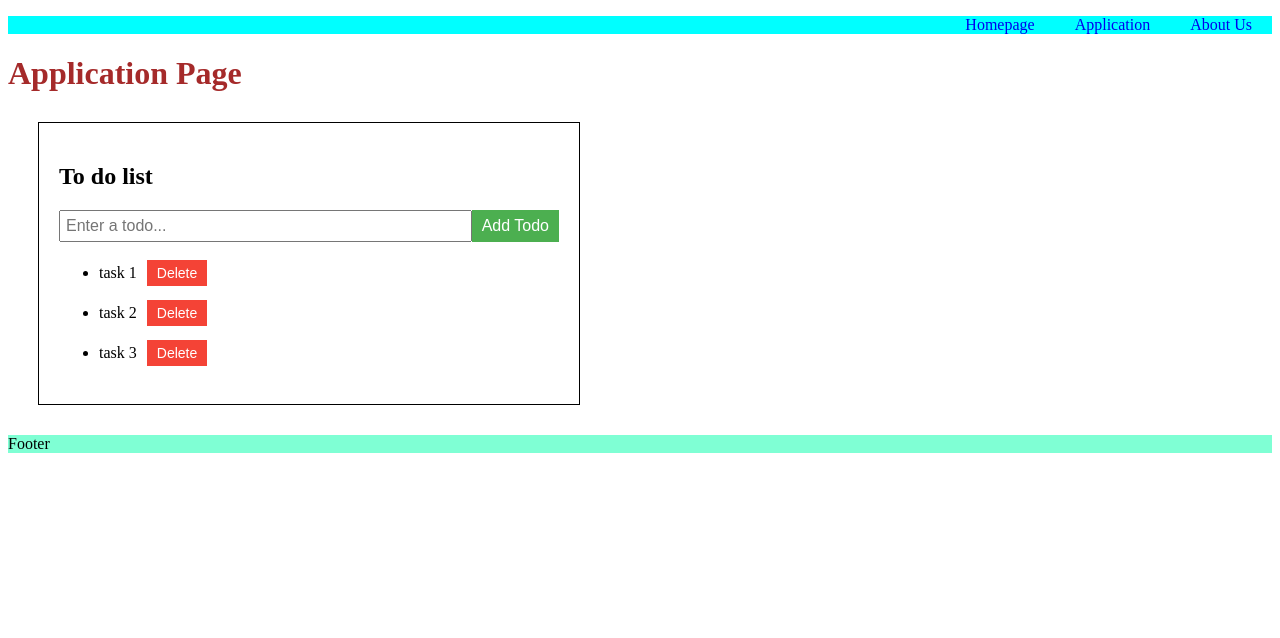
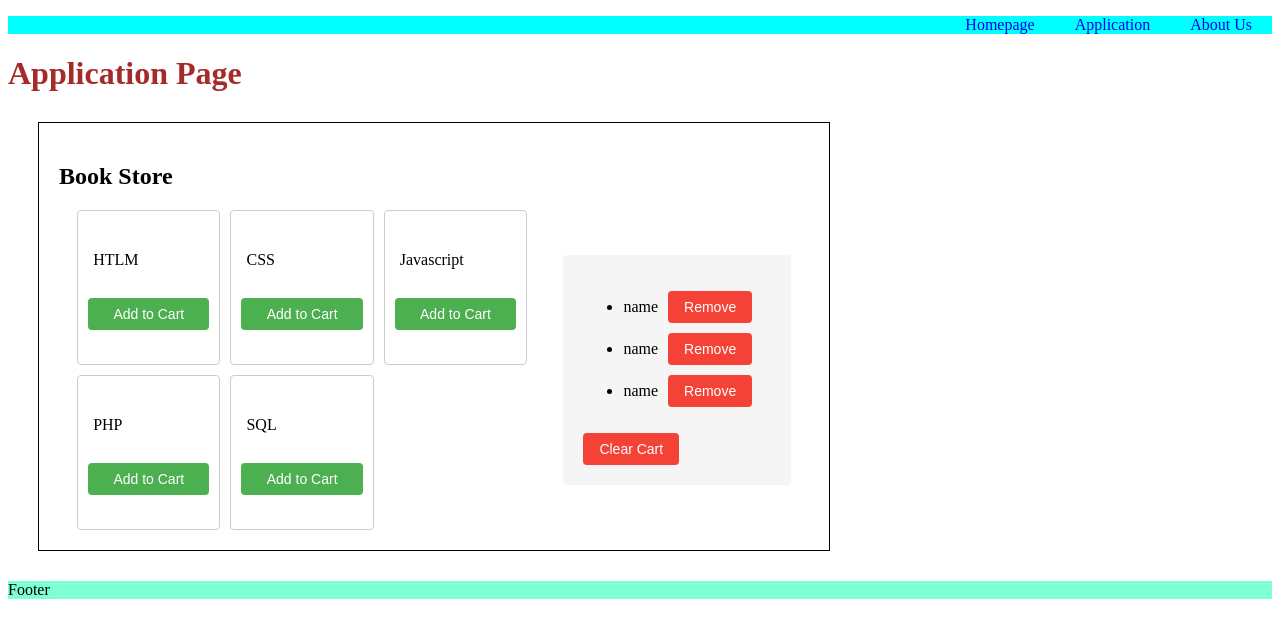
Before and after one commit to IzumiKeiki/React-create-homework, a React (Create React App) app: page /application in a window 1280 px wide. Shown: the top 638 px of the page. Built offline with nearby package versions, Linux system fonts and the light colour scheme.

Commit message:
create addtocart

```diff
--- a/src/App.css
+++ b/src/App.css
@@ -132,3 +132,71 @@ h1 {
   border: none;
   cursor: pointer;
 }
+
+.addtocart {
+  width: 750px;
+  border: 1px solid black;
+  padding: 20px;
+  margin: 30px;
+}
+
+.addtocart-btn {
+  color: #fff;
+  border: none;
+  padding: 8px 16px;
+  font-size: 14px;
+  border-radius: 4px;
+  cursor: pointer;
+}
+
+.container {
+  display: flex;
+  justify-content: space-around;
+  align-items: center;
+}
+
+.product-list {
+  flex-basis: 60%;
+  display: grid;
+  grid-template-columns: repeat(3, 1fr);
+  gap: 10px;
+  height: 320px;
+}
+
+.product-item {
+  padding: 10px;
+  border: 1px solid #ccc;
+  border-radius: 4px;
+  display: flex;
+  flex-direction: column;
+  justify-content: space-evenly;
+}
+
+.product-item p {
+  margin: 5px;
+}
+
+.addtocart-btn.add {
+  background-color: #4caf50;
+}
+
+.cart {
+  flex-basis: 25%;
+  background-color: #f5f5f5;
+  padding: 20px;
+  border-radius: 4px;
+}
+
+.cart li {
+  margin-bottom: 10px;
+}
+
+.addtocart-btn.remove {
+  background-color: #f44336;
+  margin-left: 10px;
+}
+
+.addtocart-btn.clear {
+  background-color: #f44336;
+  margin-top: 10px;
+}
--- /dev/null
+++ b/src/components/Addtocart.js
@@ -0,0 +1,16 @@
+import Cart from "./Addtocart/Cart";
+import ProductList from "./Addtocart/ProductList";
+
+function Addtocart() {
+  return (
+    <div className="addtocart">
+      <h2>Book Store</h2>
+      <div className="container">
+        <ProductList />
+        <Cart />
+      </div>
+    </div>
+  );
+}
+
+export default Addtocart;
--- /dev/null
+++ b/src/components/Addtocart/Cart.js
@@ -0,0 +1,23 @@
+function Cart() {
+  return (
+    <div className="cart">
+      <ul>
+        <li>
+          name
+          <button className="addtocart-btn remove">Remove</button>
+        </li>
+        <li>
+          name
+          <button className="addtocart-btn remove">Remove</button>
+        </li>
+        <li>
+          name
+          <button className="addtocart-btn remove">Remove</button>
+        </li>
+      </ul>
+      <button className="addtocart-btn clear">Clear Cart</button>
+    </div>
+  );
+}
+
+export default Cart;
--- /dev/null
+++ b/src/components/Addtocart/ProductItem.js
@@ -0,0 +1,10 @@
+function ProductItem({ name }) {
+  return (
+    <div className="product-item">
+      <p>{name}</p>
+      <button className="addtocart-btn add">Add to Cart</button>
+    </div>
+  );
+}
+
+export default ProductItem;
--- /dev/null
+++ b/src/components/Addtocart/ProductList.js
@@ -0,0 +1,15 @@
+import ProductItem from "./ProductItem";
+
+function ProductList() {
+  return (
+    <div className="product-list">
+      <ProductItem name={"HTLM"} />
+      <ProductItem name={"CSS"} />
+      <ProductItem name={"Javascript"} />
+      <ProductItem name={"PHP"} />
+      <ProductItem name={"SQL"} />
+    </div>
+  );
+}
+
+export default ProductList;
--- a/src/pages/ApplicationPage.js
+++ b/src/pages/ApplicationPage.js
@@ -1,11 +1,13 @@
 // import Calculator from "../components/Calculator";
-import Todo from "../components/Todo";
+// import Todo from "../components/Todo";
+import Addtocart from "../components/Addtocart";
 
 function ApplicationPage() {
   return (
     <div className="app-page">
       <h1>Application Page</h1>
-      <Todo />
+      <Addtocart />
+      {/* <Todo /> */}
       {/* <Calculator /> */}
     </div>
   );
```
